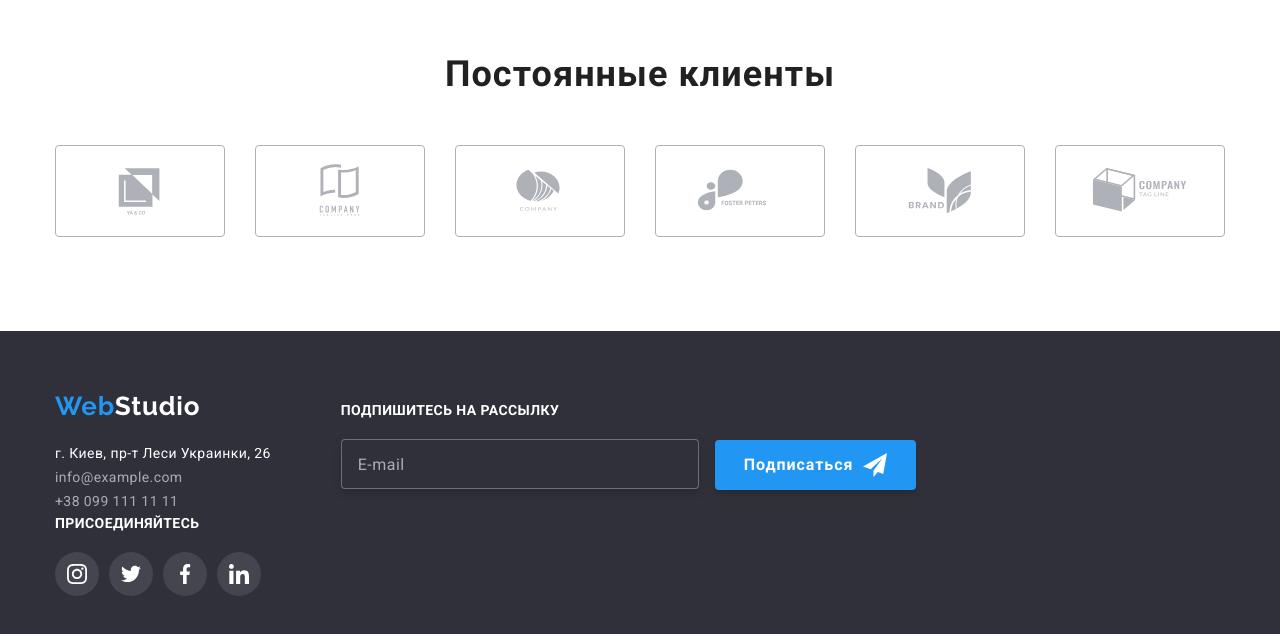
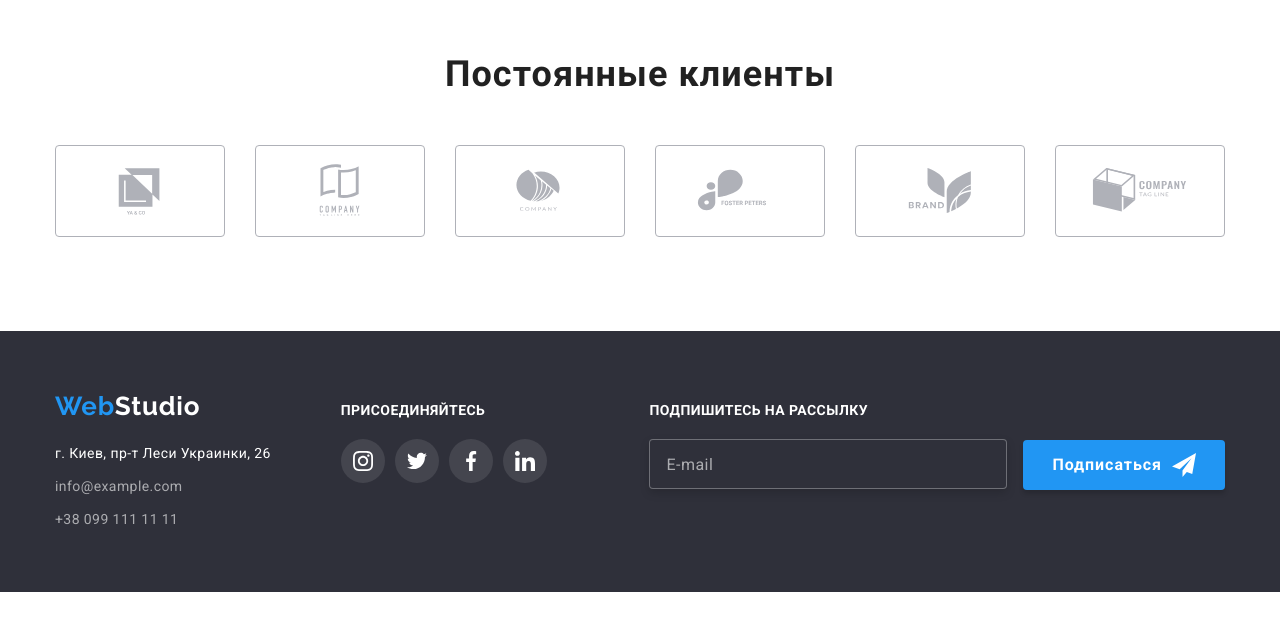
Before and after one commit to anvomm/goit-markup-hw-06, a plain HTML site: page index.html in a window 1280 px wide. Shown: the part 2345-2979 px from the top of the page. After the commit the page ends 2937 px from the top, so only its background shows below. Drawn offline with nearby package versions, Linux system fonts and the light colour scheme.

Commit message:
позиционирует форму футера у  правого края

```diff
--- a/css/styles.css
+++ b/css/styles.css
@@ -427,7 +427,7 @@ body {
     padding-bottom: 60px;
 }
 .logo-link {
-    display: block;
+    display: inline-block;
     margin-bottom: 20px;
 }
 .logo-light {
@@ -439,8 +439,7 @@ body {
 .contact-info {
     font-style: normal;
 }
-.footer-address,
-.footer-mail {
+.footer-list-item:not(:last-child) {
     margin-bottom: 9px;
 }
 .contact-info-mail,
@@ -451,6 +450,7 @@ body {
     letter-spacing: 0.03em;
 }
 .contact-info-address {
+    display: inline-block;
     color: var(--light-background-color);
     transition: color 250ms cubic-bezier(0.4, 0, 0.2, 1);
 }
@@ -497,17 +497,17 @@ body {
 .footer-social-links-link:focus {
     background-color: var(--accent-color);
 }
-.footer-container {
+.footer-wrap-left {
     display: flex;
     align-items: baseline;
 }
 .footer-address-side {
     margin-right: 70px;
 }
-.footer-subscribtion-side {
+.footer-container {
     display: flex;
     justify-content: space-between;
-    width: 100%;
+    align-items: baseline;
 }
 .subscription-form-input {
     padding-left: 16px;
```
